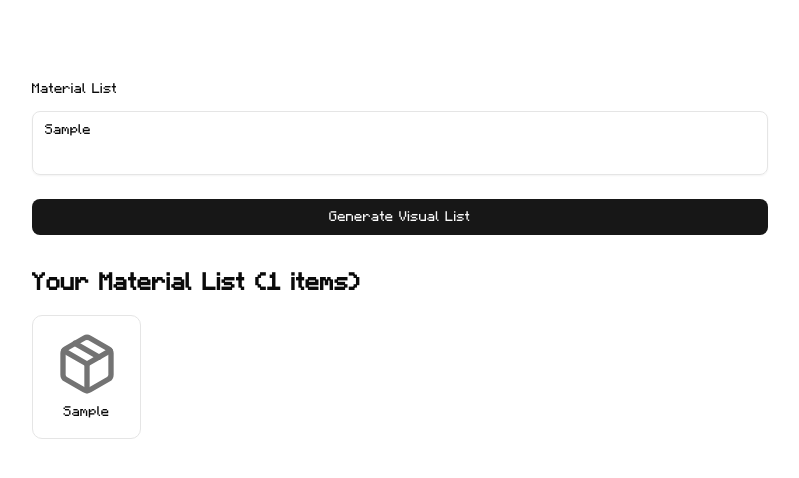
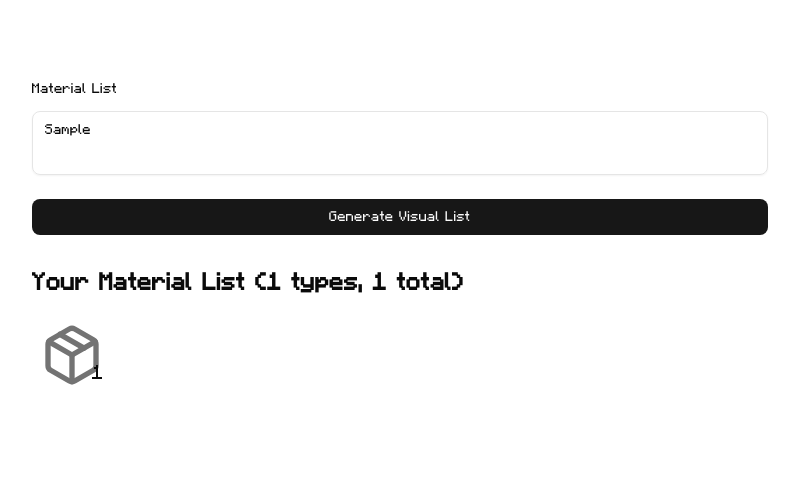
Before and after one commit to smanzler/material-list, a Next.js app: page / in a window 1280 px wide. Both pictures are taken after typing "Sample" into the empty fields and a click on the button "Generate Visual List". Shown: the top 478 px of the page, without its empty margins (240-1039 px from the left). Built offline with nearby package versions, Linux system fonts and the light colour scheme.

Commit message:
updated styling

```diff
--- a/app/page.tsx
+++ b/app/page.tsx
@@ -13,16 +13,32 @@ import { MaterialGrid } from "@/components/MaterialGrid";
 import { Loader2 } from "lucide-react";
 import { Spinner } from "@/components/ui/spinner";
 
-function parseMaterialList(materialList: string): string[] {
+export interface Material {
+  name: string;
+  quantity: number;
+}
+
+function parseMaterialList(materialList: string): Material[] {
   return materialList
     .split(/[\n,]+/)
     .map((item) => item.trim())
-    .filter((item) => item.length > 0);
+    .filter((item) => item.length > 0)
+    .map((item) => {
+      const quantityMatch = item.match(/\d+/);
+      const quantity = quantityMatch ? parseInt(quantityMatch[0], 10) : 1;
+
+      const name = item.replace(/\d+/g, "").replace(/[x*:]/g, "").trim();
+
+      return {
+        name: name || item,
+        quantity,
+      };
+    });
 }
 
 export default function Home() {
   const [materialList, setMaterialList] = useState("");
-  const [materials, setMaterials] = useState<string[]>([]);
+  const [materials, setMaterials] = useState<Material[]>([]);
   const [error, setError] = useState<string | null>(null);
   const [isLoading, setIsLoading] = useState(false);
   const [loadingProgress, setLoadingProgress] = useState(0);
--- a/components/MaterialGrid.tsx
+++ b/components/MaterialGrid.tsx
@@ -1,14 +1,14 @@
 "use client";
 
 import * as React from "react";
-import { cn } from "@/lib/utils";
 import { getBlockImageUrl } from "@/lib/block-image-map";
 import Image from "next/image";
 import { Package } from "lucide-react";
 import { Progress } from "./ui/progress";
+import type { Material } from "@/app/page";
 
 interface MaterialGridProps {
-  materials: string[];
+  materials: Material[];
   onLoadingProgress?: (progress: number, isComplete: boolean) => void;
 }
 
@@ -21,23 +21,53 @@ function formatMaterialName(name: string): string {
     .join(" ");
 }
 
-function MaterialCard({ material }: { material: string }) {
-  const formattedName = formatMaterialName(material);
-  const imageUrl = getBlockImageUrl(material);
+function MaterialCard({ material }: { material: Material }) {
+  const formattedName = formatMaterialName(material.name);
+  const imageUrl = getBlockImageUrl(material.name);
+  const [isHovered, setIsHovered] = React.useState(false);
+  const [mousePosition, setMousePosition] = React.useState({ x: 0, y: 0 });
+  const tooltipRef = React.useRef<HTMLDivElement>(null);
+
+  const handleMouseMove = (e: React.MouseEvent) => {
+    setMousePosition({ x: e.clientX, y: e.clientY });
+  };
+
+  React.useEffect(() => {
+    if (!isHovered || !tooltipRef.current) return;
+
+    const tooltip = tooltipRef.current;
+    const tooltipRect = tooltip.getBoundingClientRect();
+    const offset = 10;
+    let x = mousePosition.x + offset;
+    let y = mousePosition.y + offset;
+
+    if (x + tooltipRect.width > window.innerWidth) {
+      x = mousePosition.x - tooltipRect.width - offset;
+    }
+
+    if (y + tooltipRect.height > window.innerHeight) {
+      y = mousePosition.y - tooltipRect.height - offset;
+    }
+
+    if (x < 0) {
+      x = offset;
+    }
+
+    if (y < 0) {
+      y = offset;
+    }
+
+    tooltip.style.left = `${x}px`;
+    tooltip.style.top = `${y}px`;
+  }, [mousePosition, isHovered]);
 
   return (
+    <>
       <div
-      className={cn(
-        "group relative flex flex-col items-center justify-center",
-        "rounded-lg border border-border bg-card p-4",
-        "transition-all hover:border-primary hover:shadow-md",
-        "min-h-[120px]"
-      )}
-    >
-      <div
-        className={cn(
-          "mb-2 flex h-16 w-16 items-center justify-center rounded-lg"
-        )}
+        className="relative flex items-center justify-center w-20 h-20 p-2"
+        onMouseEnter={() => setIsHovered(true)}
+        onMouseLeave={() => setIsHovered(false)}
+        onMouseMove={handleMouseMove}
       >
         {imageUrl ? (
           <Image
@@ -48,15 +78,21 @@ function MaterialCard({ material }: { material: string }) {
             className="h-full w-full object-contain"
           />
         ) : (
-          <div className="flex items-center justify-center">
           <Package className="h-16 w-16 text-muted-foreground" />
+        )}
+        <span className="text-xl absolute bottom-2 right-2 font-minecraft">
+          {material.quantity}
+        </span>
+      </div>
+      {isHovered && (
+        <div
+          ref={tooltipRef}
+          className="fixed pointer-events-none z-50 px-2 py-1 bg-popover text-popover-foreground text-sm rounded-md shadow-lg border border-border whitespace-nowrap"
+        >
+          {formattedName}
         </div>
       )}
-      </div>
-      <h3 className="text-center text-sm font-medium leading-tight">
-        {formattedName}
-      </h3>
-    </div>
+    </>
   );
 }
 
@@ -85,7 +121,7 @@ export function MaterialGrid({
     }
 
     const imageUrls = materials
-      .map((material) => getBlockImageUrl(material))
+      .map((material) => getBlockImageUrl(material.name))
       .filter((url): url is string => url !== undefined);
 
     if (imageUrls.length === 0) {
@@ -123,12 +159,17 @@ export function MaterialGrid({
     return null;
   }
 
-  if (!imagesLoaded) {
+  const totalQuantity = materials.reduce(
+    (sum, material) => sum + material.quantity,
+    0
+  );
+
   return (
     <div className="mt-8">
       <h2 className="mb-4 text-2xl font-semibold">
-          Your Material List ({materials.length} items)
+        Your Material List ({materials.length} types, {totalQuantity} total)
       </h2>
+      {!imagesLoaded ? (
         <div className="flex flex-col items-center justify-center py-12">
           <div className="mb-4 text-lg text-muted-foreground">
             Loading images... {loadingProgress}%
@@ -137,20 +178,13 @@ export function MaterialGrid({
             <Progress value={loadingProgress} />
           </div>
         </div>
-      </div>
-    );
-  }
-
-  return (
-    <div className="mt-8">
-      <h2 className="mb-4 text-2xl font-semibold">
-        Your Material List ({materials.length} items)
-      </h2>
-      <div className="grid grid-cols-2 gap-4 sm:grid-cols-3 md:grid-cols-4 lg:grid-cols-5 xl:grid-cols-6">
+      ) : (
+        <div className="flex flex-wrap">
           {materials.map((material, index) => (
             <MaterialCard key={`${material}-${index}`} material={material} />
           ))}
         </div>
+      )}
     </div>
   );
 }
```
Lines whose indentation alone changed are shown as unchanged.
